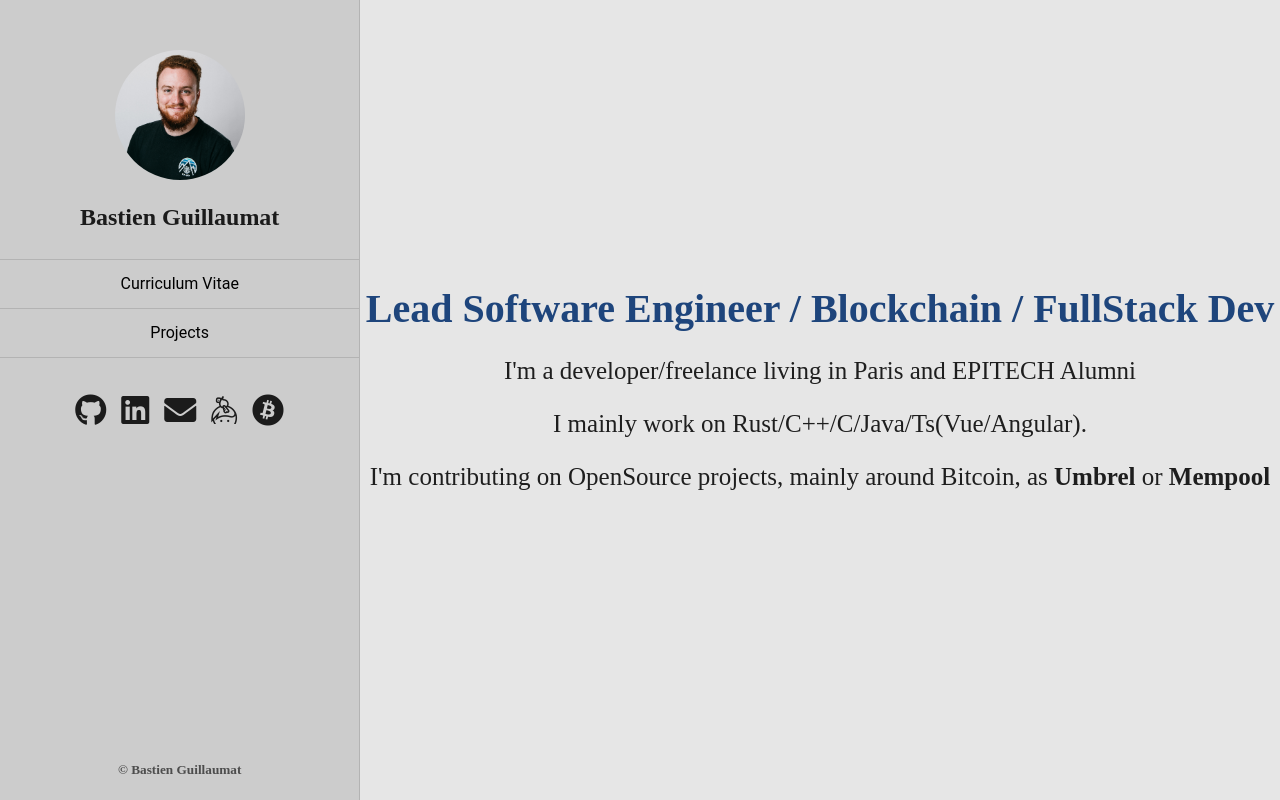
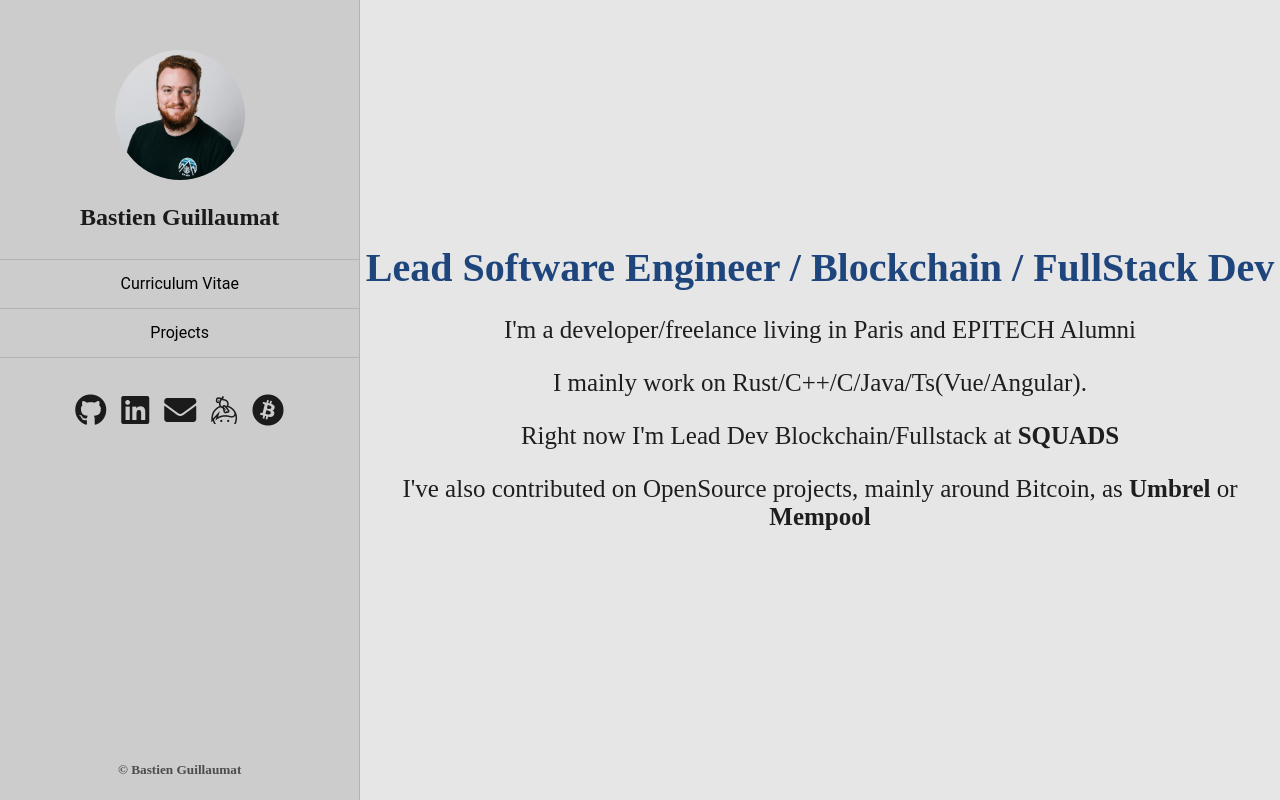
Before and after one commit to bguillaumat/bguillaumat, an Angular app: page / in a window 1280 px wide. Built offline with nearby package versions, Linux system fonts and the light colour scheme.

Commit message:
Update cv/home details

```diff
--- a/src/app/pages/cv/cv.component.ts
+++ b/src/app/pages/cv/cv.component.ts
@@ -45,9 +45,9 @@
     this.experience.push({
       company: 'SQUADS',
       time: 'October 2021 - (Now)',
-      job: 'Fullstack/Blockchain Developer',
+      job: 'Lead Fullstack/Blockchain Developer',
       techs: 'Rust / React',
-      site: 'https://sqds.io',
+      site: 'https://squads.so',
       pos: 'r'
     });
     this.experience.push({
--- a/src/app/pages/home/home.component.html
+++ b/src/app/pages/home/home.component.html
@@ -3,8 +3,9 @@
     <h1>Lead Software Engineer / Blockchain / FullStack Dev</h1>
     <p>I'm a developer/freelance living in Paris and EPITECH Alumni</p>
     <p>I mainly work on Rust/C++/C/Java/Ts(Vue/Angular).</p>
+    <p>Right now I'm Lead Dev Blockchain/Fullstack at <a href="https://squads.so" target="_blank"><strong>SQUADS</strong></a></p>
     <p>
-      I'm contributing on OpenSource projects, mainly around Bitcoin, as
+      I've also contributed on OpenSource projects, mainly around Bitcoin, as
       <a href="https://getumbrel.com/" target="_blank"><strong>Umbrel</strong></a>
       or <a href="https://mempool.space/" target="_blank"><strong>Mempool</strong></a>
     </p>
--- a/src/app/pages/projects/projects.component.ts
+++ b/src/app/pages/projects/projects.component.ts
@@ -10,12 +10,6 @@
   projects = [];
 
   constructor() {
-    /*this.projects.push({
-      name: 'SQUADS',
-      year: '2021',
-      content: 'Decentralized application for creation of better, simpler DAOs. Built on Solana Blockchain',
-      languages: [{name: 'TypeScript', css: 'ts'}, {name: 'Rust', css: 'rust'}]
-    });*/
     this.projects.push({
       name: 'Wav Header Parser',
       year: '2020',
```
